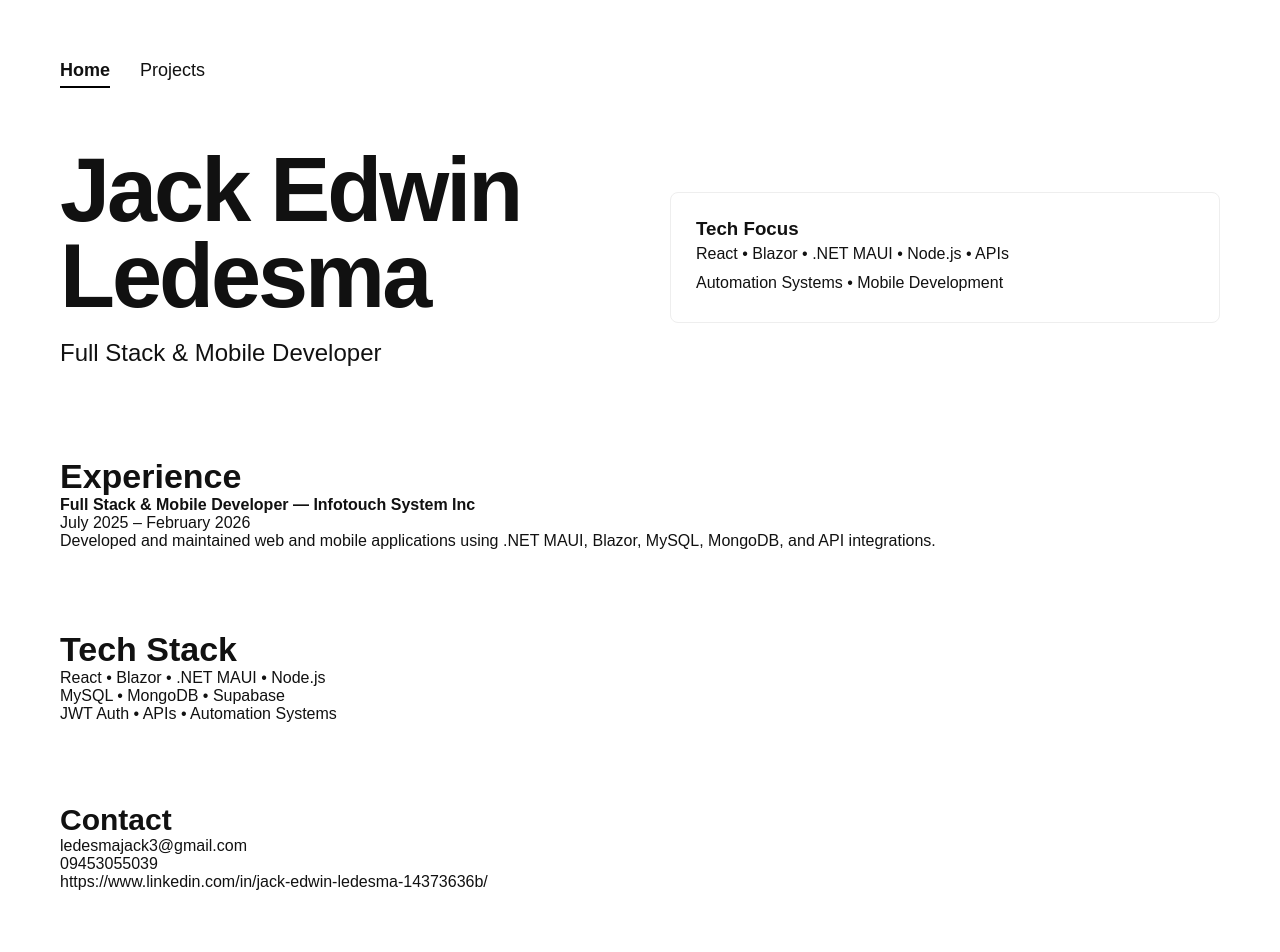
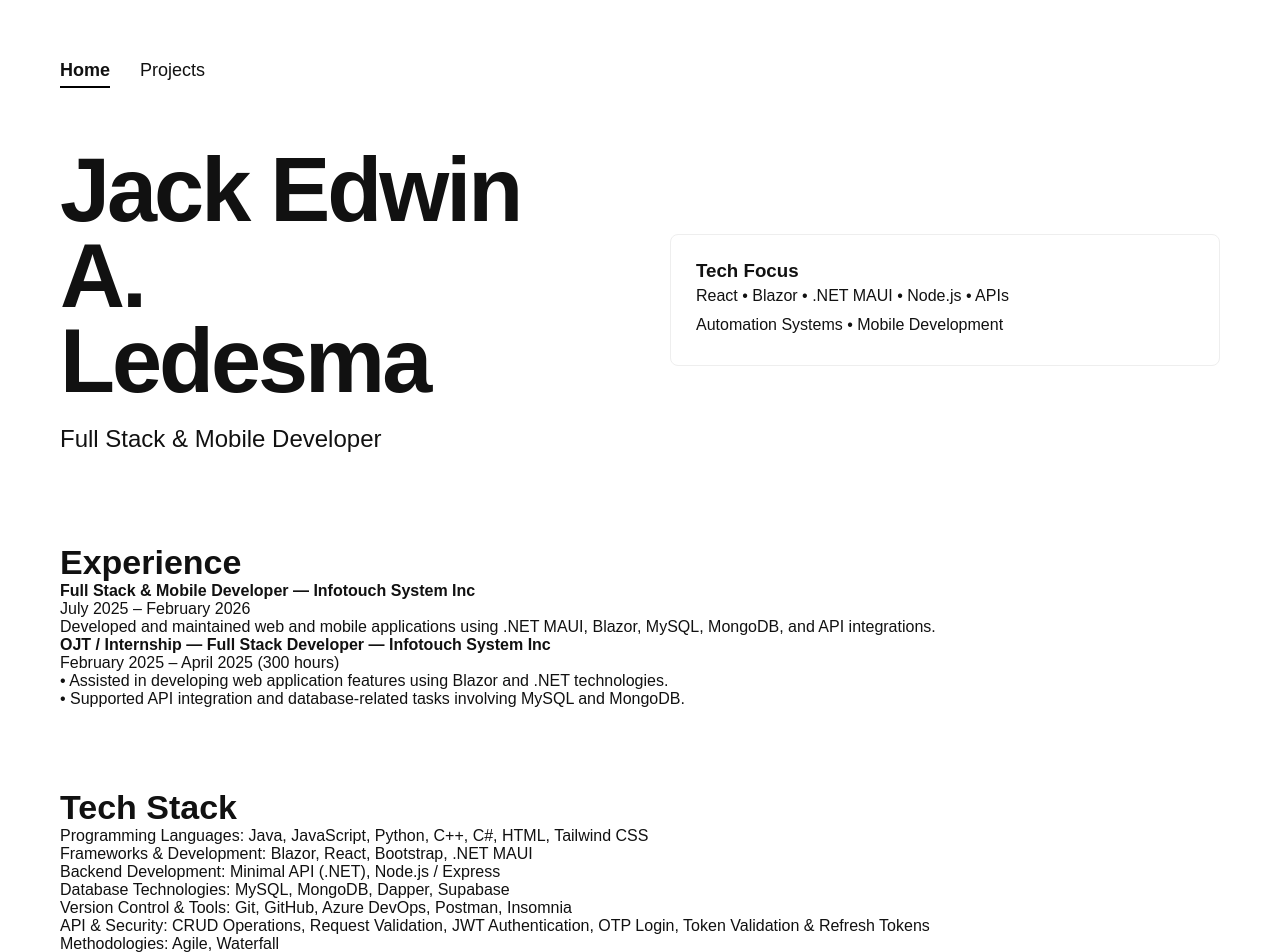
Before and after one commit to Jackerss-jpg/jack-ledesma-portfolio, a React (Vite) app: page / in a window 1280 px wide. Shown: the top 952 px of the page. Built offline with nearby package versions, Linux system fonts and the light colour scheme.

Commit message:
updated Project area and home tab

```diff
--- a/src/App.jsx
+++ b/src/App.jsx
@@ -71,7 +71,7 @@ function Home() {
               letterSpacing: "-3px",
             }}
           >
-            Jack Edwin
+            Jack Edwin A.
             <br />
             Ledesma
           </h1>
@@ -105,14 +105,34 @@ function Home() {
     Developed and maintained web and mobile applications using .NET MAUI,
     Blazor, MySQL, MongoDB, and API integrations.
   </p>
+
+  <p>
+    <strong>OJT / Internship — Full Stack Developer — Infotouch System Inc</strong>
+    <br />
+    February 2025 – April 2025 (300 hours)
+  </p>
+
+  <p>
+    • Assisted in developing web application features using Blazor and .NET technologies.
+    <br />
+    • Supported API integration and database-related tasks involving MySQL and MongoDB.
+  </p>
 </section>
+
+
 
       {/* TECH STACK */}
       <section style={{ marginBottom: "80px" }}>
         <h2 style={{ fontSize: "34px" }}>Tech Stack</h2>
-        <p>React • Blazor • .NET MAUI • Node.js</p>
-        <p>MySQL • MongoDB • Supabase</p>
-        <p>JWT Auth • APIs • Automation Systems</p>
+        <p>
+Programming Languages: Java, JavaScript, Python, C++, C#, HTML, Tailwind CSS </p>
+ <p>Frameworks & Development: Blazor, React, Bootstrap, .NET MAUI </p>
+<p>Backend Development: Minimal API (.NET), Node.js / Express </p>
+<p>Database Technologies: MySQL, MongoDB, Dapper, Supabase </p>
+<p>Version Control & Tools: Git, GitHub, Azure DevOps, Postman, Insomnia </p>
+<p>API & Security: CRUD Operations, Request Validation, JWT Authentication, OTP Login, Token Validation & Refresh
+Tokens </p>
+<p>Methodologies: Agile, Waterfall</p>
       </section>
 
       {/* CONTACT */}
@@ -129,7 +149,15 @@ function Home() {
 function Projects() {
   return (
     <section>
-      <h2 style={{ fontSize: "42px", marginBottom: "50px" }}>Projects</h2>
+      <h2 style={{ fontSize: "42px", marginBottom: "30px" }}>Projects</h2>
+
+      {/* NDA NOTICE */}
+      <p style={{ marginBottom: "50px", lineHeight: "1.7", fontStyle: "italic" }}>
+        Note: Due to NDA agreements with my previous company, specific client
+        names, agent identities, and sensitive operational details cannot be
+        displayed. The following examples demonstrate the systems and features I
+        developed without exposing confidential data.
+      </p>
 
       {/* THESIS */}
       <div style={{ ...card, marginBottom: "70px" }}>
@@ -149,10 +177,16 @@ function Projects() {
 
         <p style={{ marginTop: "20px", lineHeight: "1.7" }}>
           Designed and developed an AI-assisted task delegation system that
-          automatically distributes tasks based on workload, team member
-          skillsets, and task difficulty. The system helps project managers
-          reduce manual planning while improving team productivity and task
-          balance.
+          automatically assigns tasks based on workload distribution, team
+          member skillsets, and task complexity. The system analyzes available
+          personnel and dynamically balances assignments to improve productivity
+          and reduce manual project planning.
+        </p>
+
+        <p style={{ marginTop: "15px", lineHeight: "1.7" }}>
+          <strong>Technologies Used:</strong> Python (AI model training), Task
+          prioritization logic, workload scoring algorithm, Node.js backend,
+          MongoDB database, REST API integration.
         </p>
       </div>
 
@@ -164,38 +198,66 @@ function Projects() {
       <div style={projectGrid}>
         <div style={cardLarge}>
           <img src={fundreview} style={imgLarge} alt="Fund Review System" />
+
           <p>
-            Developed the **fund review dashboard** used by administrators to
-            validate and review collected payments from field agents. This
-            interface ensures that reported collections match the system
-            records before approval.
+            Developed a <strong>Fund Review Dashboard</strong> used by
+            administrators to validate and audit collection reports submitted by
+            field agents. Implemented validation logic that cross-checks
+            submitted collection data against recorded transactions in the
+            database before approval.
+          </p>
+
+          <p>
+            <strong>Technologies:</strong> Blazor, ASP.NET Core API, MySQL,
+            Dapper ORM, SQL validation queries.
           </p>
         </div>
 
         <div style={cardLarge}>
           <img src={payout} style={imgLarge} alt="Payout System" />
+
           <p>
-            Built the **commission payout interface** allowing administrators to
-            process and release earnings to agents. Implemented payout tracking
-            and validation to prevent incorrect payments.
+            Built a <strong>Commission Payout Management Interface</strong> that
+            allows administrators to process agent commissions. Implemented
+            payout verification logic, transaction tracking, and safeguards to
+            prevent duplicate or incorrect payout transactions.
+          </p>
+
+          <p>
+            <strong>Technologies:</strong> Blazor, REST APIs, MySQL, Dapper,
+            transaction validation logic.
           </p>
         </div>
 
         <div style={cardLarge}>
           <img src={recon} style={imgLarge} alt="Reconciliation System" />
+
           <p>
-            Created a **transaction reconciliation dashboard** that compares
-            multiple financial records to detect inconsistencies and missing
-            entries, improving financial accuracy and transparency.
+            Created a <strong>Financial Reconciliation Dashboard</strong> that
+            compares multiple transaction sources to detect discrepancies and
+            missing entries. Implemented reconciliation algorithms using SQL
+            joins and transaction matching logic.
+          </p>
+
+          <p>
+            <strong>Technologies:</strong> MySQL, SQL joins, discrepancy
+            detection logic, Blazor dashboards.
           </p>
         </div>
 
         <div style={cardLarge}>
           <img src={wallet} style={imgLarge} alt="Wallet System" />
+
           <p>
-            Implemented the **wallet management page** where administrators can
-            monitor agent balances, transaction history, and payment activity
-            across the system.
+            Implemented a <strong>Wallet Management System</strong> allowing
+            administrators to monitor agent balances, transaction history, and
+            wallet activity. Developed ledger-based calculations to maintain
+            accurate balance updates and transaction auditing.
+          </p>
+
+          <p>
+            <strong>Technologies:</strong> ASP.NET API, MySQL ledger tables,
+            Dapper ORM, financial transaction tracking.
           </p>
         </div>
       </div>
@@ -208,28 +270,46 @@ function Projects() {
       <div style={projectGrid}>
         <div style={cardLarge}>
           <img src={conslemobile} style={imgLarge} alt="Mobile Console" />
+
           <p>
-            Developed the **mobile console for field agents** to collect
-            payments, monitor commission earnings, and submit transaction
-            records directly from their mobile devices.
+            Developed a <strong>Mobile Console for Field Agents</strong> enabling
+            real-time payment collection, transaction submission, and commission
+            tracking directly from mobile devices.
+          </p>
+
+          <p>
+            <strong>Technologies:</strong> .NET MAUI, REST API integration,
+            MySQL backend services.
           </p>
         </div>
 
         <div style={cardLarge}>
           <img src={walletmobile} style={imgLarge} alt="Mobile Wallet" />
+
           <p>
-            Built the **mobile wallet interface** where agents can track their
-            earnings, view payout history, and monitor real-time commission
-            balances.
+            Built a <strong>Mobile Wallet Interface</strong> allowing agents to
+            monitor commission balances, payout records, and financial activity
+            in real time.
+          </p>
+
+          <p>
+            <strong>Technologies:</strong> .NET MAUI, API-based wallet services,
+            transaction history queries.
           </p>
         </div>
 
         <div style={cardLarge}>
           <img src={accountmobile} style={imgLarge} alt="Mobile Account" />
+
           <p>
-            Created the **account management screen** allowing agents to manage
-            their personal information, security settings, and profile details
-            directly within the mobile application.
+            Created an <strong>Account Management Module</strong> where agents
+            can update personal information, manage security settings, and edit
+            profile details directly from the mobile application.
+          </p>
+
+          <p>
+            <strong>Technologies:</strong> .NET MAUI, API authentication,
+            secure profile update endpoints.
           </p>
         </div>
       </div>
```
Lines whose indentation alone changed are shown as unchanged.
